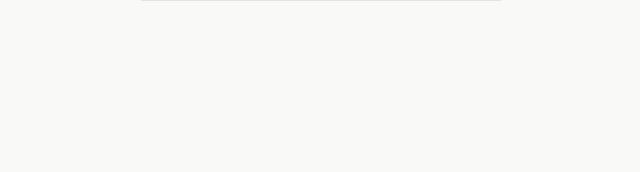
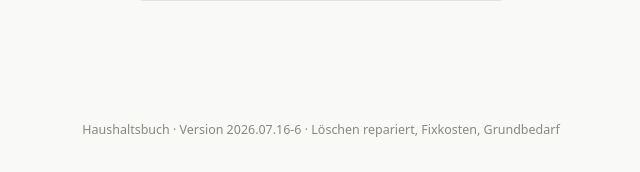
Before and after one commit to schaeferniklas1993-design/Owner, a Flask app: page /passwort in a window 1280 px wide. Shown: the part 709-881 px from the top of the page, without its empty margins (319-959 px from the left). Before the commit the page ends 710 px from the top, so only its background shows below. Run offline with Flask 3, Linux system fonts and the light colour scheme; the visitor is signed in with stand-in values (Sample User, id 1); data comes from the database, SQL or seed files in the repository.

Commit message:
Sichtbare Versionsnummer + Löschen von Buchungen abgesichert
- Fußzeile zeigt die laufende Version, damit nach einem Update sofort
  erkennbar ist, ob der neue Stand wirklich läuft (löst die wiederkehrende
  /opt-vs-Klon-Verwirrung nachweisbar)
- buchung_loeschen fängt jetzt sqlite3-Fehler ab (rollback + Meldung statt
  Fehlerseite), analog zum bereits reparierten Dauerauftrag-Löschen

Co-Authored-By: Claude Fable 5 <noreply@anthropic.com>
Claude-Session: https://claude.ai/code/session_01JnykdhFPrNdKymGx17kGxD

```diff
--- a/app.py
+++ b/app.py
@@ -62,10 +62,15 @@ def _secret_key() -> str:
         return f.read().strip()
 
 
+# Sichtbare Versionsnummer – erscheint unten in der App. So lässt sich prüfen,
+# ob nach einem Update wirklich der neue Stand läuft.
+VERSION = "2026.07.16-6 · Löschen repariert, Fixkosten, Grundbedarf"
+
 app = Flask(__name__)
 database.init_db()
 app.secret_key = _secret_key()
 app.jinja_env.filters["euro"] = euro
+app.jinja_env.globals["app_version"] = VERSION
 
 # Auf einem öffentlichen Server (hinter HTTPS) mit BUDGET_HTTPS=1 starten:
 # Session-Cookies werden dann nur noch verschlüsselt übertragen.
@@ -564,11 +569,15 @@ def buchungen():
 @app.route("/buchungen/<int:buchung_id>/loeschen", methods=["POST"])
 @anmeldung_erforderlich
 def buchung_loeschen(buchung_id: int):
-    geloescht = g.db.execute("DELETE FROM buchungen WHERE id = ?", (buchung_id,)).rowcount
-    g.db.commit()
-    if not geloescht:
-        abort(404)
-    flash("Buchung gelöscht.", "ok")
+    try:
+        geloescht = g.db.execute(
+            "DELETE FROM buchungen WHERE id = ?", (buchung_id,)
+        ).rowcount
+        g.db.commit()
+        flash("Buchung gelöscht." if geloescht else "Buchung war bereits gelöscht.", "ok")
+    except sqlite3.Error as e:
+        g.db.rollback()
+        flash(f"Buchung konnte nicht gelöscht werden: {e}", "fehler")
     return redirect(request.referrer or url_for("buchungen"))
 
 
--- a/static/style.css
+++ b/static/style.css
@@ -103,6 +103,12 @@ a { color: var(--akzent); }
   color: var(--akzent); text-decoration: none;
 }
 .kachel-link:hover { text-decoration: underline; }
+
+/* Versions-Fußzeile */
+.fuss {
+  max-width: 1080px; margin: 0 auto; padding: 1.5rem 1.25rem 2rem;
+  color: var(--tinte-3); font-size: 0.78rem; text-align: center;
+}
 
 /* Fixkosten-Zeile auf dem Dashboard */
 .fixkosten-reihe {
--- a/templates/base.html
+++ b/templates/base.html
@@ -41,5 +41,8 @@
   {% endwith %}
   {% block inhalt %}{% endblock %}
 </main>
+{% if g.benutzer %}
+<footer class="fuss">Haushaltsbuch · Version {{ app_version }}</footer>
+{% endif %}
 </body>
 </html>
```
